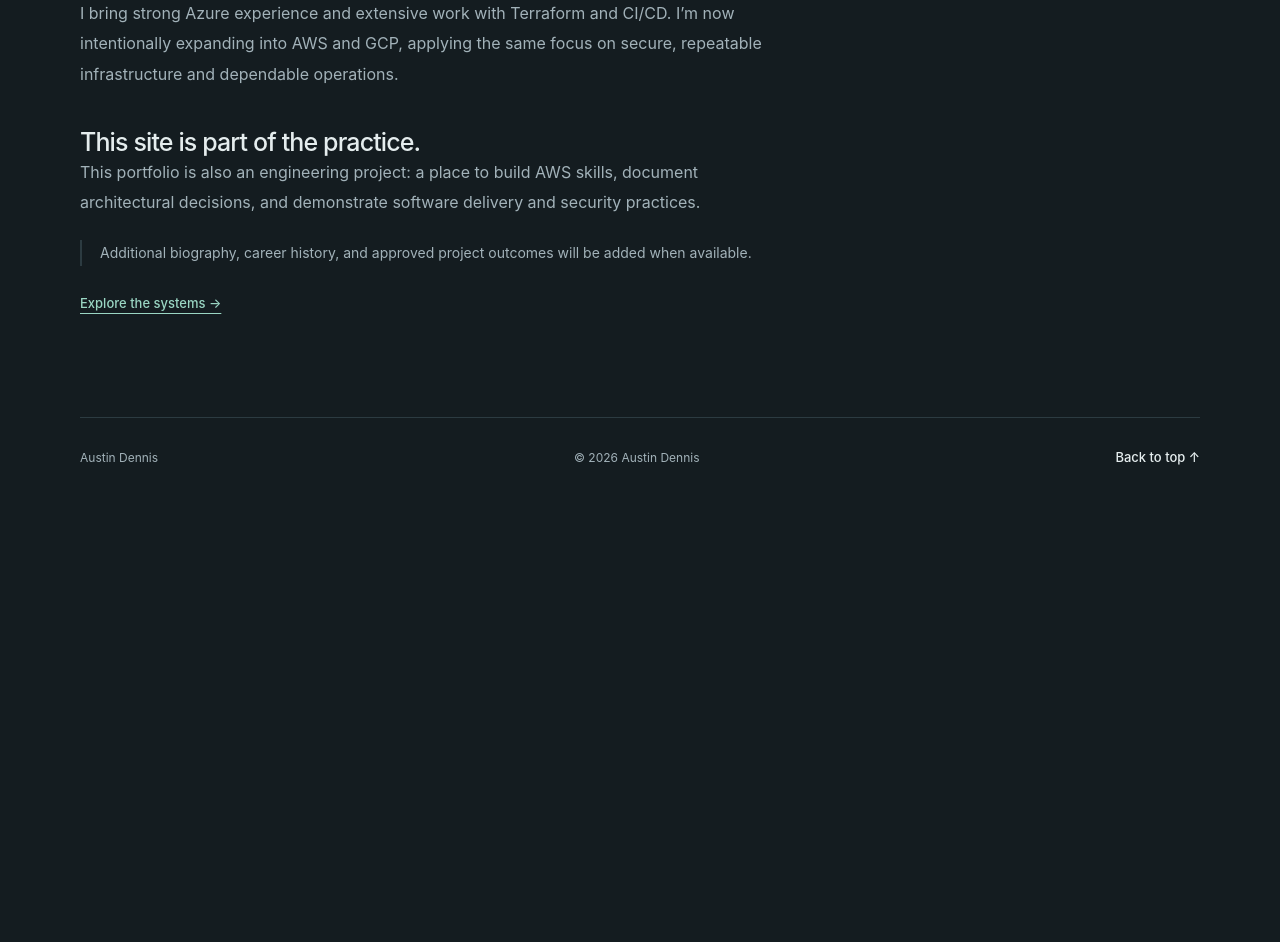
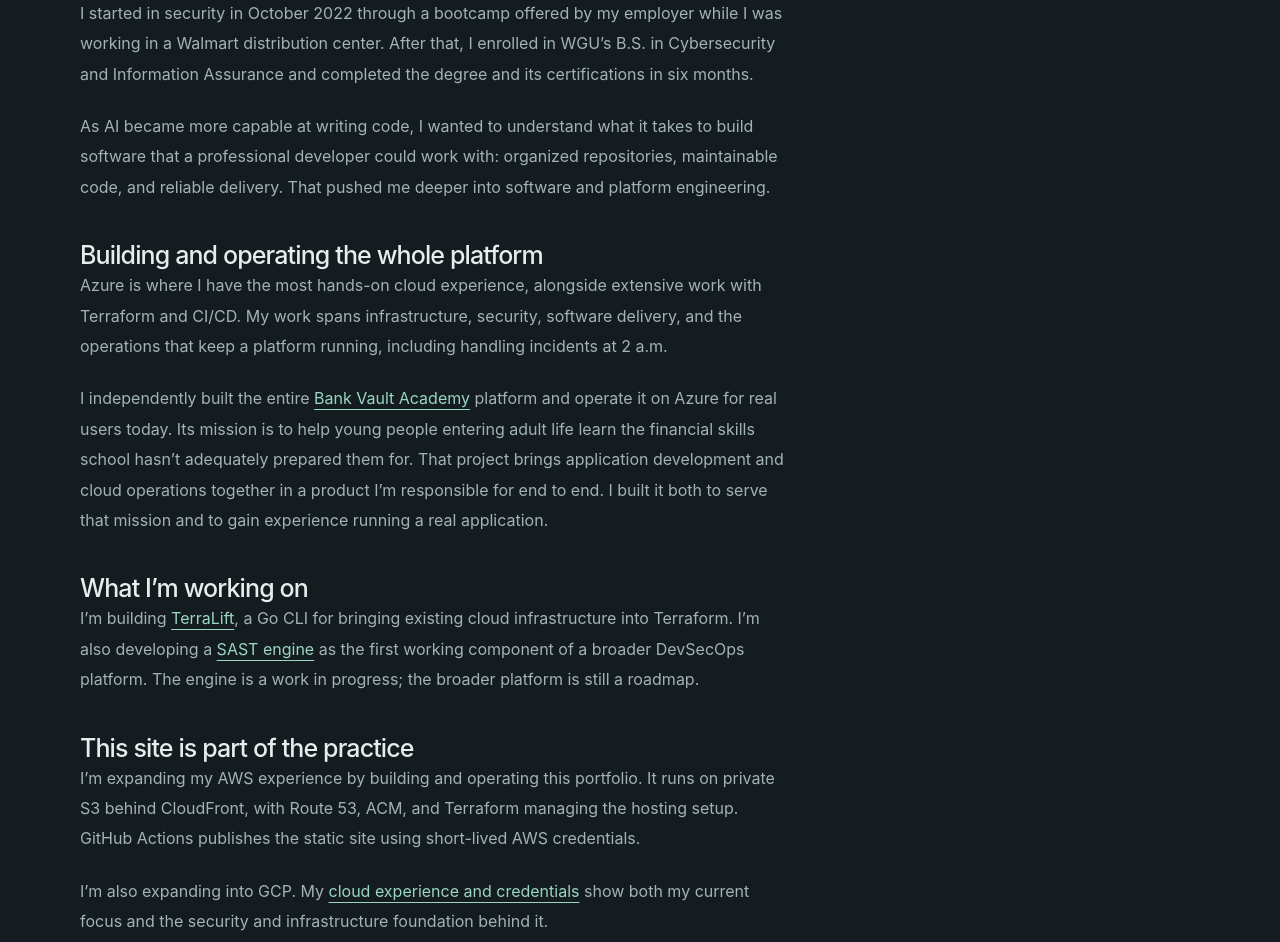
Before and after one commit to cyberproaustin/austindennis.dev, a Next.js app: page /about in a window 1280 px wide. Shown: the part 590-1532 px from the top of the page. Before the commit the page ends 1088 px from the top, so only its background shows below. Built offline with nearby package versions, Linux system fonts and the light colour scheme.

Commit message:
Update live AWS documentation and personal About story

```diff
--- a/src/app/about/page.tsx
+++ b/src/app/about/page.tsx
@@ -26,22 +26,59 @@
         />
       </div>
       <div className="prose">
-        <h2>How I approach the work</h2>
+        <h2>How I got here</h2>
         <p>
-          I bring strong Azure experience and extensive work with Terraform and
-          CI/CD. I’m now intentionally expanding into AWS and GCP, applying the
-          same focus on secure, repeatable infrastructure and dependable
-          operations.
+          I started in security in October 2022 through a bootcamp offered by my
+          employer while I was working in a Walmart distribution center. After
+          that, I enrolled in WGU’s B.S. in Cybersecurity and Information
+          Assurance and completed the degree and its certifications in six
+          months.
         </p>
-        <h2>This site is part of the practice.</h2>
         <p>
-          This portfolio is also an engineering project: a place to build AWS
-          skills, document architectural decisions, and demonstrate software
-          delivery and security practices.
+          As AI became more capable at writing code, I wanted to understand what
+          it takes to build software that a professional developer could work
+          with: organized repositories, maintainable code, and reliable
+          delivery. That pushed me deeper into software and platform
+          engineering.
         </p>
-        <p className="notice">
-          Additional biography, career history, and approved project outcomes
-          will be added when available.
+        <h2>Building and operating the whole platform</h2>
+        <p>
+          Azure is where I have the most hands-on cloud experience, alongside
+          extensive work with Terraform and CI/CD. My work spans infrastructure,
+          security, software delivery, and the operations that keep a platform
+          running, including handling incidents at 2 a.m.
+        </p>
+        <p>
+          I independently built the entire{" "}
+          <a href="https://bankvaultacademy.org">Bank Vault Academy</a> platform
+          and operate it on Azure for real users today. Its mission is to help
+          young people entering adult life learn the financial skills school
+          hasn’t adequately prepared them for. That project brings application
+          development and cloud operations together in a product I’m responsible
+          for end to end. I built it both to serve that mission and to gain
+          experience running a real application.
+        </p>
+        <h2>What I’m working on</h2>
+        <p>
+          I’m building <Link href="/projects/terralift/">TerraLift</Link>, a Go
+          CLI for bringing existing cloud infrastructure into Terraform. I’m
+          also developing a{" "}
+          <Link href="/projects/devsecops-platform/">SAST engine</Link> as the
+          first working component of a broader DevSecOps platform. The engine is
+          a work in progress; the broader platform is still a roadmap.
+        </p>
+        <h2>This site is part of the practice</h2>
+        <p>
+          I’m expanding my AWS experience by building and operating this
+          portfolio. It runs on private S3 behind CloudFront, with Route 53,
+          ACM, and Terraform managing the hosting setup. GitHub Actions
+          publishes the static site using short-lived AWS credentials.
+        </p>
+        <p>
+          I’m also expanding into GCP. My{" "}
+          <Link href="/expertise/">cloud experience and credentials</Link> show
+          both my current focus and the security and infrastructure foundation
+          behind it.
         </p>
         <Link className="text-link" href="/projects/">
           Explore the systems →
--- a/src/content/expertise.ts
+++ b/src/content/expertise.ts
@@ -10,7 +10,7 @@
     name: "Amazon Web Services",
     label: "EXPANDING INTO",
     description:
-      "Building AWS depth through this portfolio’s planned static hosting and delivery platform.",
+      "Building AWS depth through this portfolio’s live S3 and CloudFront hosting, managed with Terraform and deployed through GitHub Actions.",
   },
   {
     name: "Google Cloud",
```
Also changed, not shown: infrastructure/README.md, 5 other files (tests, documents, lock files or other folders).
